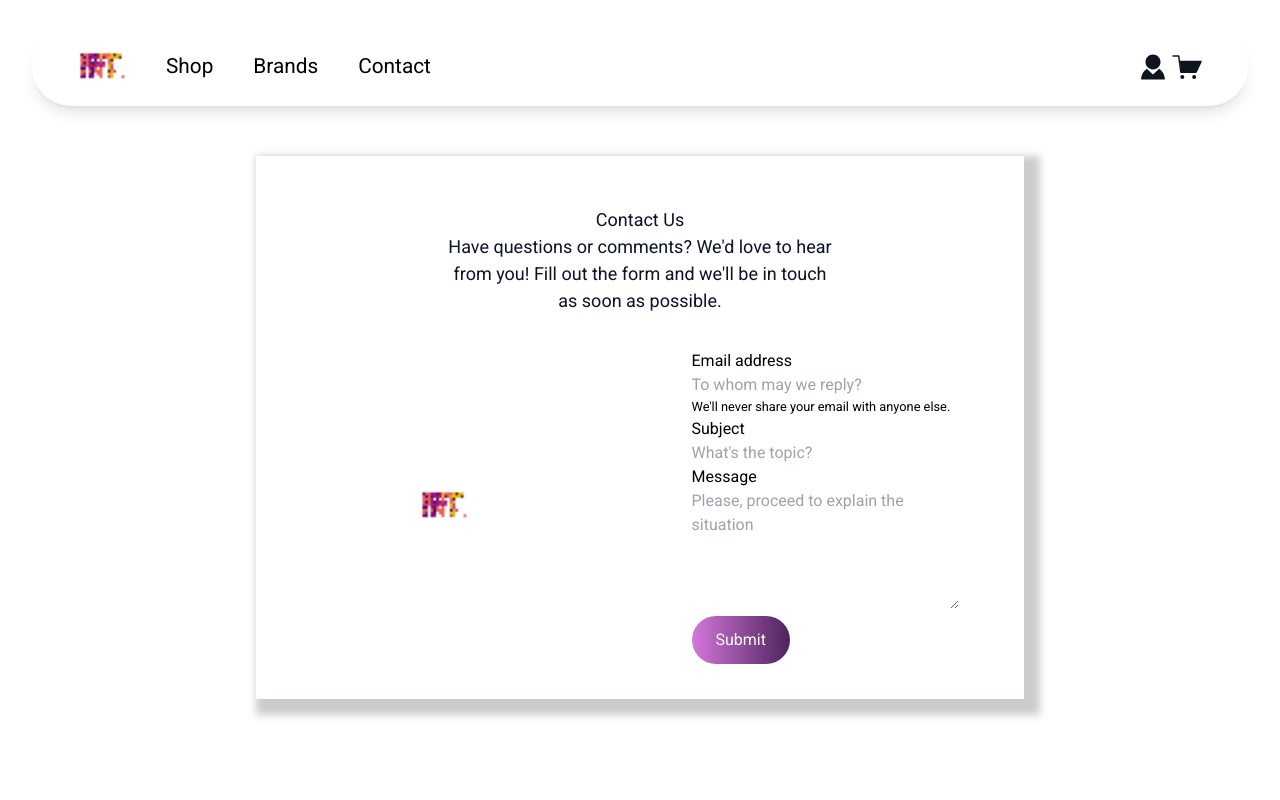
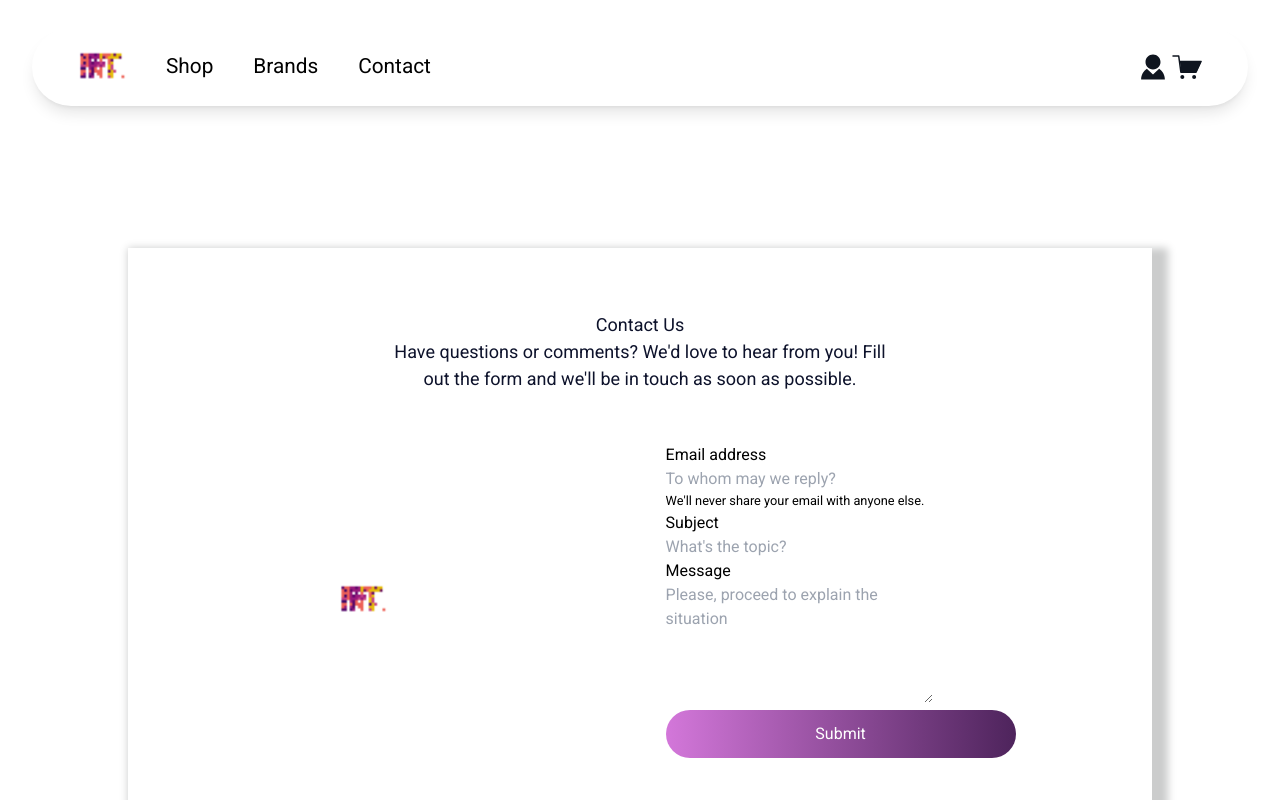
Before and after one commit to CodeOp-tech/FS29_TeamA, a React (Vite) app in the folder client/: page /Contact in a window 1280 px wide. Shown: the top 800 px of the page. Built offline with nearby package versions, Linux system fonts and the light colour scheme.

Commit message:
mmore styling

```diff
--- a/client/src/pages/contact/Contact.css
+++ b/client/src/pages/contact/Contact.css
@@ -31,9 +31,8 @@
 
 .contact {
 	box-shadow: 8px 8px 8px 8px #cbcccc;
-	width: 60%;
-	margin-left: 20%;
-	margin-right: 20%;
+	width: 80%;
+	margin: 10%;
 }
 
 label,
--- a/client/src/pages/contact/Contact.jsx
+++ b/client/src/pages/contact/Contact.jsx
@@ -37,17 +37,17 @@ export default function About() {
 	}
 
   return (
-    <div className="h-screen pt-14 minmd:px-4 minlg:px-8 minlg:mb-[-98px] mt-[100px]" id="Contact">
+    <div className="h-screen sm:pt-5 pt-2 minmd:px-4 minlg:px-4 minlg:mb-[-98px] mt-[100px]" id="Contact">
       <div className="contact pt-3">
         <div className="contact-header">
           <h1>Contact Us</h1>
           <p>Have questions or comments? We&apos;d love to hear from you! Fill out the form and we&apos;ll be in touch as soon as possible.</p>
         </div>
-        <div className="w-100 flex flex-row justify-center align-center gap-10">
-          <div className="w-100 m-auto">
-            <Logo />
+        <div className="w-100 flex lg:flex-row justify-center align-center gap-10 sm:flex-col align-center">
+          <div className="m-auto hidden lg:block">
+            <Logo/>
           </div>
-          <div className="contact-form w-100">
+          <div className="contact-form w-1/2">
             <form onSubmit={contact}>
               <div>
                 <label htmlFor="">Email address</label>
@@ -62,7 +62,7 @@ export default function About() {
                 <label htmlFor="">Message</label>
                 <textarea name="message" placeholder="Please, proceed to explain the situation" cols="30" rows="5" value={message} onChange={handleChange} required></textarea>
               </div>
-              <button className="text-neutral-100 bg-gradient-to-r from-primary-400 to-primary-800 focus:ring-4 focus:outline-none focus:bg-primary-400 font-medium text-md w-full sm:w-auto px-6 py-3 text-center rounded-full" type="submit">Submit</button>
+              <button className="text-neutral-100 bg-gradient-to-r from-primary-400 to-primary-800 focus:ring-4 focus:outline-none focus:bg-primary-400 font-medium text-md lg:w-full w-1/2 m-auto px-6 py-3 text-center rounded-full" type="submit">Submit</button>
             </form>
           </div>
         </div>
```
